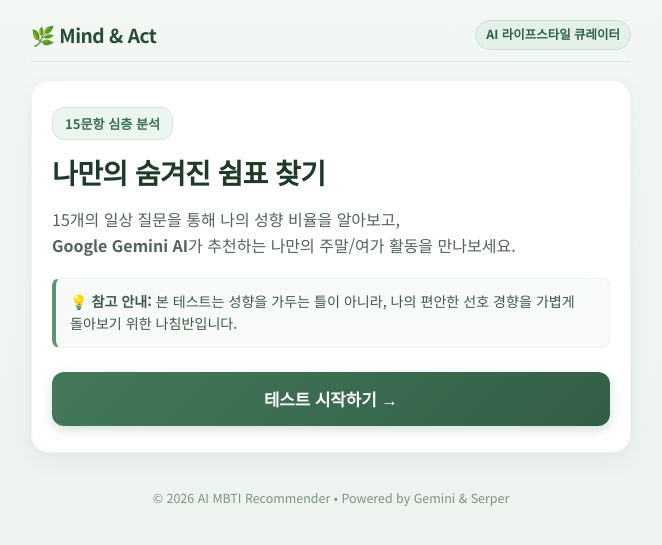
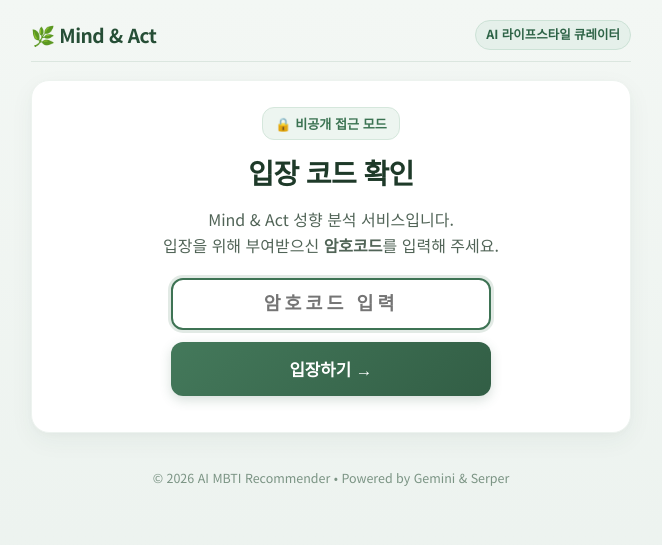
Before and after one commit to hawonjang94/mbti-recommender, a Flask app: page / in a window 1280 px wide. Shown: the top 545 px of the page, without its empty margins (309-971 px from the left). Run offline with Flask 3, Linux system fonts and the light colour scheme.

Commit message:
Add passcode gate and refine dominant tag format with parentheses on alphabet only

```diff
--- a/static/css/style.css
+++ b/static/css/style.css
@@ -93,8 +93,54 @@
 }
 
 /* ========================================================
-   2. 시작(Intro) 화면 스타일
+   2. 시작(Intro) & 암호 게이트(Gate) 화면 스타일
    ======================================================== */
+.passcode-box {
+    max-width: 320px;
+    margin: 18px auto 10px auto;
+    display: flex;
+    flex-direction: column;
+    gap: 12px;
+}
+
+.passcode-input {
+    width: 100%;
+    padding: 13px 16px;
+    font-size: 1.15rem;
+    text-align: center;
+    letter-spacing: 4px;
+    border: 2px solid #cce2d6;
+    border-radius: 12px;
+    background-color: #f7faf8;
+    color: #264e36;
+    font-weight: 700;
+    outline: none;
+    transition: all 0.2s ease;
+}
+
+.passcode-input:focus {
+    border-color: #3e7354;
+    background-color: #ffffff;
+    box-shadow: 0 0 0 3px rgba(62, 115, 84, 0.15);
+}
+
+.passcode-error {
+    color: #c53030;
+    font-size: 0.85rem;
+    font-weight: 600;
+    margin-top: -4px;
+}
+
+.shake {
+    animation: shake 0.35s ease-in-out;
+}
+
+@keyframes shake {
+    0%, 100% { transform: translateX(0); }
+    20%, 60% { transform: translateX(-6px); }
+    40%, 80% { transform: translateX(6px); }
+}
+
 .intro-badge {
     display: inline-block;
     background-color: #edf5f0;
--- a/static/js/app.js
+++ b/static/js/app.js
@@ -104,7 +104,15 @@
 let currentQuestionIndex = 0;
 const userAnswers = []; // 사용자가 선택한 지표 (['E', 'S', 'T', ...])
 
+// 0. 암호코드 설정 (기본 암호: 2026 또는 1234)
+const VALID_PASSCODES = ["2026", "1234"];
+
 // DOM 요소 참조
+const gateSection = document.getElementById("gate-section");
+const passcodeInput = document.getElementById("passcode-input");
+const passcodeError = document.getElementById("passcode-error");
+const btnUnlock = document.getElementById("btn-unlock");
+
 const introSection = document.getElementById("intro-section");
 const quizSection = document.getElementById("quiz-section");
 const loadingSection = document.getElementById("loading-section");
@@ -127,12 +135,45 @@
 
 // 3. 이벤트 리스너 등록
 document.addEventListener("DOMContentLoaded", () => {
+    // 암호코드 세션 상태 확인
+    if (sessionStorage.getItem("mbti_unlocked") === "true") {
+        if (gateSection) gateSection.classList.add("hidden");
+        if (introSection) introSection.classList.remove("hidden");
+    } else {
+        if (gateSection) gateSection.classList.remove("hidden");
+        if (introSection) introSection.classList.add("hidden");
+        if (passcodeInput) passcodeInput.focus();
+    }
+
+    if (btnUnlock) btnUnlock.addEventListener("click", handleUnlock);
+    if (passcodeInput) {
+        passcodeInput.addEventListener("keypress", (e) => {
+            if (e.key === "Enter") handleUnlock();
+        });
+    }
+
     btnStart.addEventListener("click", startQuiz);
     btnOptionA.addEventListener("click", () => handleAnswer("A"));
     btnOptionB.addEventListener("click", () => handleAnswer("B"));
     btnRestart.addEventListener("click", restartQuiz);
     btnCopyResult.addEventListener("click", copyResultText);
 });
+
+// 암호코드 검증 함수
+function handleUnlock() {
+    const entered = passcodeInput.value.trim();
+    if (VALID_PASSCODES.includes(entered)) {
+        sessionStorage.setItem("mbti_unlocked", "true");
+        passcodeError.classList.add("hidden");
+        gateSection.classList.add("hidden");
+        introSection.classList.remove("hidden");
+    } else {
+        passcodeError.classList.remove("hidden");
+        passcodeInput.classList.add("shake");
+        setTimeout(() => passcodeInput.classList.remove("shake"), 350);
+        passcodeInput.focus();
+    }
+}
 
 // 4. 퀴즈 시작 함수
 function startQuiz() {
@@ -485,19 +526,19 @@
     // 4대 지표 상세 요약표(Table) 데이터 채우기
     document.getElementById("tbl-score-e").textContent = `${scores.E}%`;
     document.getElementById("tbl-score-i").textContent = `${scores.I}%`;
-    document.getElementById("tbl-dominant-ei").textContent = scores.E >= scores.I ? `외향형 (E, ${scores.E}%)` : `내향형 (I, ${scores.I}%)`;
+    document.getElementById("tbl-dominant-ei").textContent = scores.E >= scores.I ? "외향형 (E)" : "내향형 (I)";
 
     document.getElementById("tbl-score-s").textContent = `${scores.S}%`;
     document.getElementById("tbl-score-n").textContent = `${scores.N}%`;
-    document.getElementById("tbl-dominant-sn").textContent = scores.S >= scores.N ? `감각형 (S, ${scores.S}%)` : `직관형 (N, ${scores.N}%)`;
+    document.getElementById("tbl-dominant-sn").textContent = scores.S >= scores.N ? "감각형 (S)" : "직관형 (N)";
 
     document.getElementById("tbl-score-t").textContent = `${scores.T}%`;
     document.getElementById("tbl-score-f").textContent = `${scores.F}%`;
-    document.getElementById("tbl-dominant-tf").textContent = scores.T >= scores.F ? `사고형 (T, ${scores.T}%)` : `감정형 (F, ${scores.F}%)`;
+    document.getElementById("tbl-dominant-tf").textContent = scores.T >= scores.F ? "사고형 (T)" : "감정형 (F)";
 
     document.getElementById("tbl-score-j").textContent = `${scores.J}%`;
     document.getElementById("tbl-score-p").textContent = `${scores.P}%`;
-    document.getElementById("tbl-dominant-jp").textContent = scores.J >= scores.P ? `판단형 (J, ${scores.J}%)` : `인식형 (P, ${scores.P}%)`;
+    document.getElementById("tbl-dominant-jp").textContent = scores.J >= scores.P ? "판단형 (J)" : "인식형 (P)";
 
     // AI 추천 활동 카드 리스트 생성
     const activitiesList = document.getElementById("activities-list");
--- a/static/sw.js
+++ b/static/sw.js
@@ -1,9 +1,9 @@
 // 서비스 워커 (Service Worker) - PWA 오프라인 캐싱 및 앱 설치 지원
-const CACHE_NAME = 'mind-act-cache-v4';
+const CACHE_NAME = 'mind-act-cache-v5';
 const ASSETS_TO_CACHE = [
   '/',
-  '/static/css/style.css?v=7',
-  '/static/js/app.js?v=7',
+  '/static/css/style.css?v=8',
+  '/static/js/app.js?v=8',
   '/static/manifest.json',
   '/static/icons/icon-192.png',
   '/static/icons/icon-512.png'
--- a/templates/index.html
+++ b/templates/index.html
@@ -14,7 +14,7 @@
     <link rel="icon" type="image/png" href="{{ url_for('static', filename='icons/icon-192.png') }}">
 
     <!-- 외부 스타일시트 연결 (캐시 버스팅 적용) -->
-    <link rel="stylesheet" href="{{ url_for('static', filename='css/style.css') }}?v=7">
+    <link rel="stylesheet" href="{{ url_for('static', filename='css/style.css') }}?v=8">
     <!-- 깔끔한 구글 웹폰트(Pretendard 대체용 Noto Sans KR) -->
     <link rel="preconnect" href="https://fonts.googleapis.com">
     <link rel="preconnect" href="https://fonts.gstatic.com" crossorigin>
@@ -28,8 +28,23 @@
             <span class="header-tag">AI 라이프스타일 큐레이터</span>
         </header>
 
-        <!-- 1. 시작(Intro) 화면 -->
-        <section id="intro-section" class="card fade-in">
+        <!-- 0. 암호코드 입력(Gate) 화면 -->
+        <section id="gate-section" class="card text-center fade-in">
+            <div class="intro-badge">🔒 비공개 접근 모드</div>
+            <h1 class="main-title">입장 코드 확인</h1>
+            <p class="main-desc">
+                Mind & Act 성향 분석 서비스입니다.<br>
+                입장을 위해 부여받으신 <strong>암호코드</strong>를 입력해 주세요.
+            </p>
+            <div class="passcode-box">
+                <input type="password" id="passcode-input" class="passcode-input" placeholder="암호코드 입력" maxlength="20" autocomplete="off">
+                <p id="passcode-error" class="passcode-error hidden">⚠️ 암호코드가 일치하지 않습니다.</p>
+                <button id="btn-unlock" class="btn-primary">입장하기 →</button>
+            </div>
+        </section>
+
+        <!-- 1. 시작(Intro) 화면 (초기에는 숨김) -->
+        <section id="intro-section" class="card fade-in hidden">
             <div class="intro-badge">15문항 심층 분석</div>
             <h1 class="main-title">나만의 숨겨진 쉼표 찾기</h1>
             <p class="main-desc">
@@ -173,25 +188,25 @@
                                 <td class="td-category">에너지 방향</td>
                                 <td>외향(E) <strong id="tbl-score-e" class="percent-val">0%</strong></td>
                                 <td>내향(I) <strong id="tbl-score-i" class="percent-val">0%</strong></td>
-                                <td><span id="tbl-dominant-ei" class="dominant-tag">외향형(E)</span></td>
+                                <td><span id="tbl-dominant-ei" class="dominant-tag">외향형 (E)</span></td>
                             </tr>
                             <tr>
                                 <td class="td-category">인식 방식</td>
                                 <td>감각(S) <strong id="tbl-score-s" class="percent-val">0%</strong></td>
                                 <td>직관(N) <strong id="tbl-score-n" class="percent-val">0%</strong></td>
-                                <td><span id="tbl-dominant-sn" class="dominant-tag">직관형(N)</span></td>
+                                <td><span id="tbl-dominant-sn" class="dominant-tag">직관형 (N)</span></td>
                             </tr>
                             <tr>
                                 <td class="td-category">판단 방식</td>
                                 <td>사고(T) <strong id="tbl-score-t" class="percent-val">0%</strong></td>
                                 <td>감정(F) <strong id="tbl-score-f" class="percent-val">0%</strong></td>
-                                <td><span id="tbl-dominant-tf" class="dominant-tag">감정형(F)</span></td>
+                                <td><span id="tbl-dominant-tf" class="dominant-tag">감정형 (F)</span></td>
                             </tr>
                             <tr>
                                 <td class="td-category">생활 양식</td>
                                 <td>판단(J) <strong id="tbl-score-j" class="percent-val">0%</strong></td>
                                 <td>인식(P) <strong id="tbl-score-p" class="percent-val">0%</strong></td>
-                                <td><span id="tbl-dominant-jp" class="dominant-tag">인식형(P)</span></td>
+                                <td><span id="tbl-dominant-jp" class="dominant-tag">인식형 (P)</span></td>
                             </tr>
                         </tbody>
                     </table>
@@ -245,7 +260,7 @@
     </div>
 
     <!-- 외부 스크립트 연결 (캐시 버스팅 적용) -->
-    <script src="{{ url_for('static', filename='js/app.js') }}?v=7"></script>
+    <script src="{{ url_for('static', filename='js/app.js') }}?v=8"></script>
 
     <!-- PWA 서비스 워커 등록 스크립트 -->
     <script>
```
